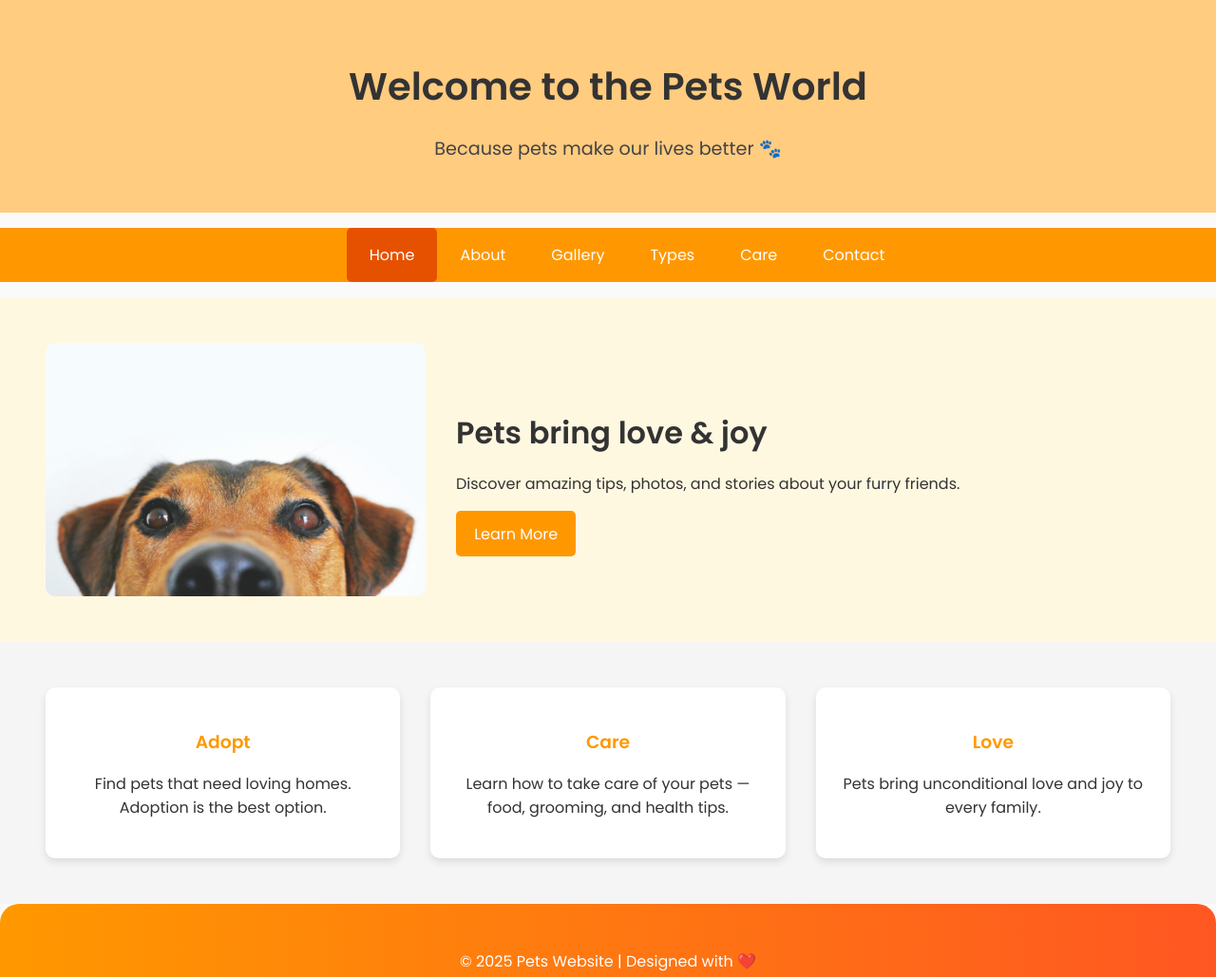
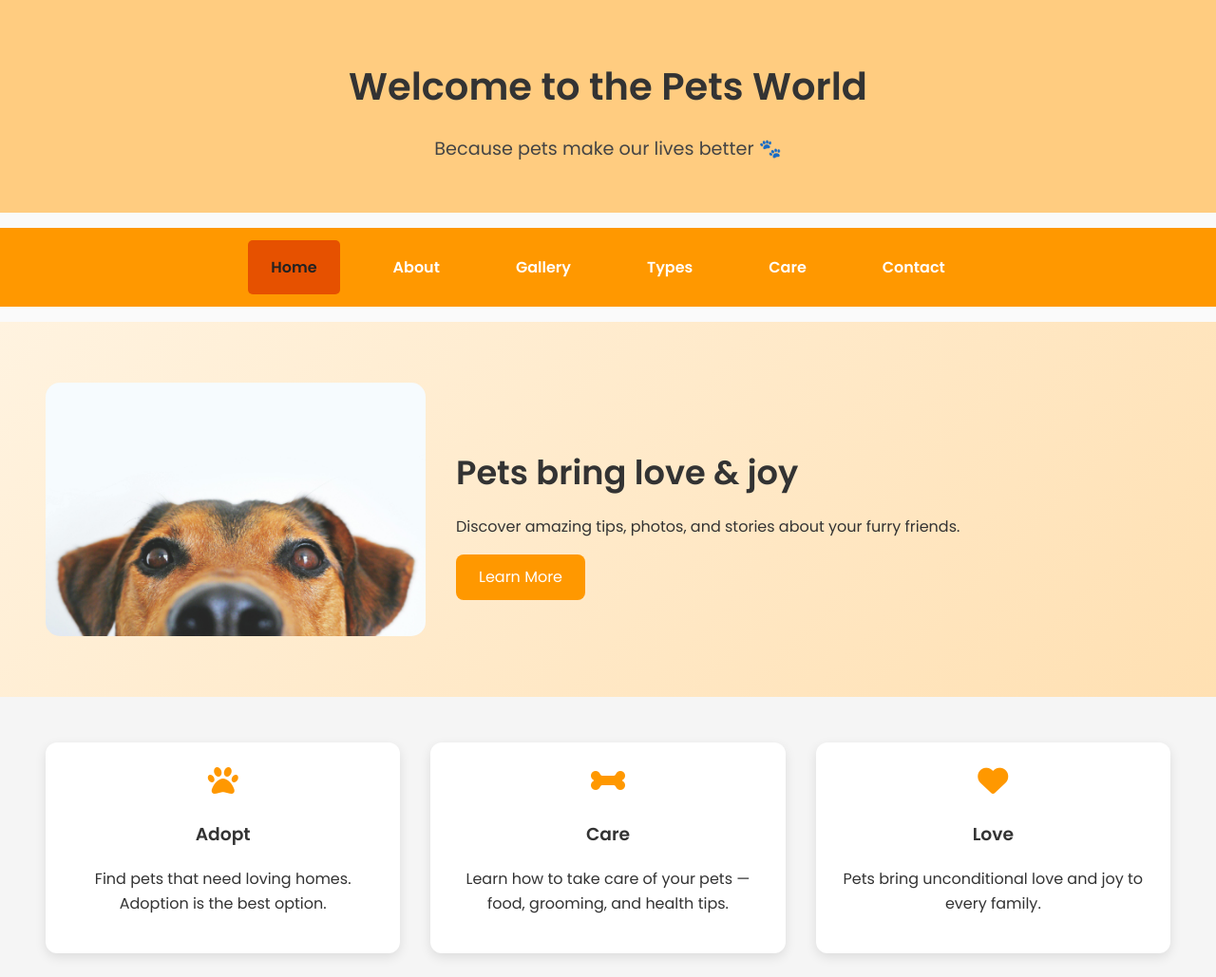
Before and after one commit to maryam957/pets-website, a plain HTML site: page index.html in a window 1280 px wide. Shown: the top 1029 px of the page at 95% size. Drawn offline with Linux system fonts and the light colour scheme.

Commit message:
final commit

```diff
--- a/flexbox.css
+++ b/flexbox.css
@@ -1,31 +1,76 @@
 /* === Flexbox Layout Styling for Home Page === */
 
-/* Hero Section (Flexbox layout) */
+/* Navbar */
+.navbar {
+  background: #ff9800;
+  position: sticky;
+  top: 0;
+  z-index: 1000;
+}
+.navbar ul {
+  list-style: none;
+  display: flex;
+  justify-content: center;
+  padding: 0.8rem;
+}
+.navbar li {
+  margin: 0 1rem;
+}
+.navbar a {
+  color: white;
+  font-weight: bold;
+  text-decoration: none;
+  transition: color 0.3s ease;
+}
+.navbar a:hover,
+.navbar a.active {
+  color: #222;
+}
+
+/* Hero Section */
 .hero {
   display: flex;
   align-items: center;
   justify-content: center;
-  padding: 2rem;
-  background: #fff8e1;
+  padding: 3rem 2rem;
+  background: linear-gradient(135deg, #fff3e0, #ffe0b2);
   flex-wrap: wrap;
 }
 .hero img {
   max-width: 400px;
   width: 100%;
-  border-radius: 10px;
+  border-radius: 15px;
   margin: 1rem;
+  transition: transform 0.3s ease;
+}
+.hero img:hover {
+  transform: scale(1.05);
 }
 .hero-text {
   flex: 1;
   min-width: 250px;
   margin: 1rem;
+  animation: fadeIn 1.5s ease;
 }
 .hero-text h2 {
-  font-size: 2rem;
+  font-size: 2.2rem;
   margin-bottom: 1rem;
 }
 .hero-text p {
   margin-bottom: 1rem;
+}
+.btn {
+  display: inline-block;
+  padding: 0.7rem 1.5rem;
+  background: #ff9800;
+  color: white;
+  border-radius: 8px;
+  text-decoration: none;
+  transition: all 0.3s ease;
+}
+.btn:hover {
+  background: #e68900;
+  transform: scale(1.05);
 }
 
 /* Main Content (Flexbox layout) */
@@ -41,26 +86,39 @@
   margin: 1rem;
   padding: 1.5rem;
   background: white;
-  border-radius: 10px;
+  border-radius: 12px;
   text-align: center;
-  box-shadow: 0 4px 8px rgba(0,0,0,0.1);
+  box-shadow: 0 4px 12px rgba(0,0,0,0.1);
+  transition: transform 0.3s ease, box-shadow 0.3s ease;
 }
-.card h3 {
+.card i {
   margin-bottom: 0.5rem;
   color: #ff9800;
 }
+.card:hover {
+  transform: translateY(-8px);
+  box-shadow: 0 6px 18px rgba(0,0,0,0.15);
+}
 
-/* Responsive Adjustments */
+
+
+/* Keyframe Animations */
+@keyframes fadeIn {
+  from { opacity: 0; transform: translateY(20px); }
+  to { opacity: 1; transform: translateY(0); }
+}
+
+/* Responsive */
 @media (max-width: 768px) {
   .hero {
     flex-direction: column;
+    text-align: center;
   }
   .content {
     flex-direction: column;
     align-items: center;
   }
 }
-
 
 
 /* === Flexbox Layout Styling for About Page === */
--- a/index.html
+++ b/index.html
@@ -6,6 +6,8 @@
   <title>Pets Website - Home</title>
   <link rel="stylesheet" href="style.css">   <!-- Global styles -->
   <link rel="stylesheet" href="flexbox.css"> <!-- Flexbox layout -->
+  <!-- Font Awesome for icons -->
+  <link rel="stylesheet" href="https://cdnjs.cloudflare.com/ajax/libs/font-awesome/6.4.0/css/all.min.css">
 </head>
 <body>
   <!-- Header -->
@@ -39,14 +41,17 @@
   <!-- Main Content -->
   <main class="content">
     <div class="card">
+      <i class="fas fa-paw fa-2x"></i>
       <h3>Adopt</h3>
       <p>Find pets that need loving homes. Adoption is the best option.</p>
     </div>
     <div class="card">
+      <i class="fas fa-bone fa-2x"></i>
       <h3>Care</h3>
       <p>Learn how to take care of your pets — food, grooming, and health tips.</p>
     </div>
     <div class="card">
+      <i class="fas fa-heart fa-2x"></i>
       <h3>Love</h3>
       <p>Pets bring unconditional love and joy to every family.</p>
     </div>
@@ -63,7 +68,7 @@
       </div>
       <div class="social-icons">
         <a href="https://facebook.com/" target="_blank"><i class="fab fa-facebook-f"></i></a>
-        <a href="https://www.instagram.com/ruffn_fluff?igsh=MWV4N25kcmozZzJzZA==" target="_blank"><i class="fab fa-instagram"></i></a>
+        <a href="https://www.instagram.com/ruffn_fluff" target="_blank"><i class="fab fa-instagram"></i></a>
         <a href="https://twitter.com/" target="_blank"><i class="fab fa-twitter"></i></a>
       </div>
   </footer>
--- a/style.css
+++ b/style.css
@@ -78,6 +78,9 @@ body {
   text-decoration: none;
   margin: 0 10px;
 }
+.footer a:hover {
+  color: black;
+}
 
 /*social media icons*/
 .social-icons {
```
